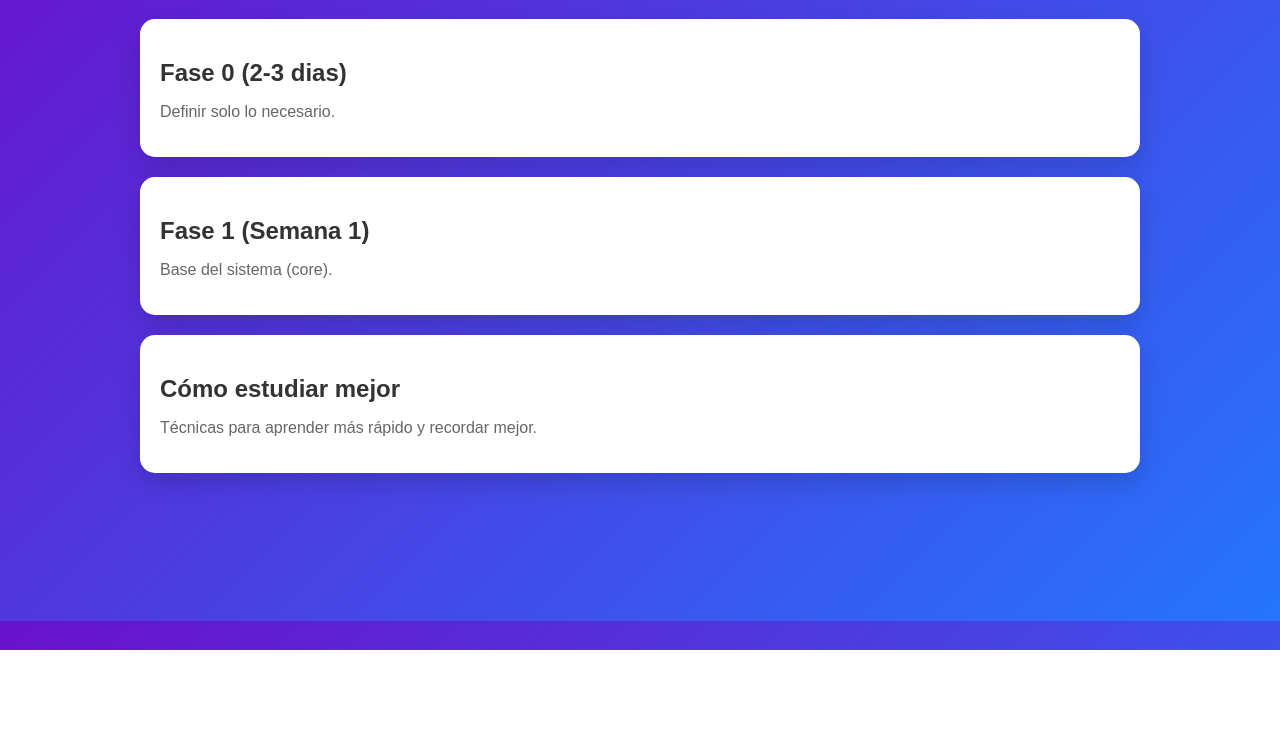
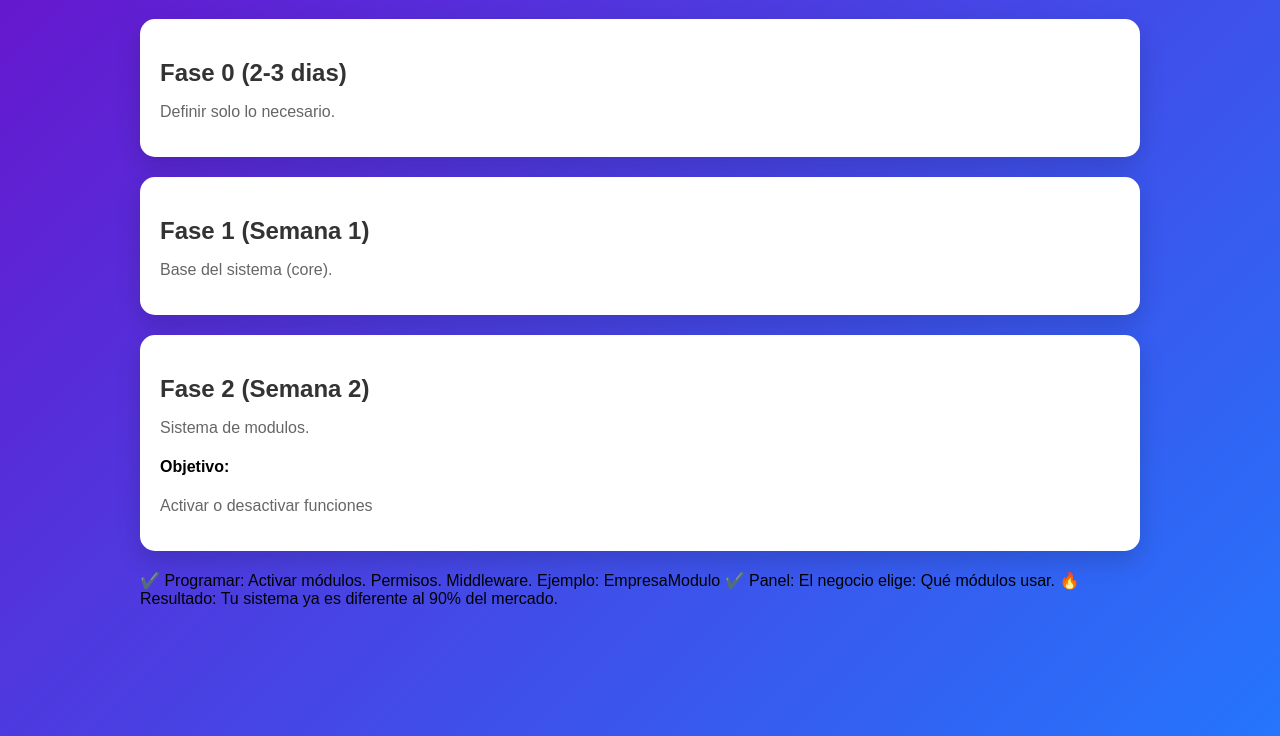
Before and after one commit to TotiManuel/JMM, a Flask app: page /organizacion in a window 1280 px wide; the page is wider, and only the part inside the window is pictured. Shown: the part 150-886 px from the top of that part. Before the commit the page ends 800 px from the top of that part, so only its background shows below. Run offline with Flask 3, Linux system fonts and the light colour scheme; the visitor is signed in with stand-in values (Sample User, id 1).

Commit message:
Update Organizacion (Incompleto)

```diff
--- a/templates/organizacion.html
+++ b/templates/organizacion.html
@@ -86,17 +86,37 @@ body {
         <h3>Paso 1</h3>
         <p>Autentificacion multiempresa (Cada Negocio tiene su cuenta).</p>
         <h4>Modelos:</h4>
-        <li>Empresa</li>
+        <ul>Empresa</ul>
         <ul>Usuario</ul>
 
         <h3>Paso 2</h3>
         <p>Roles Basicos.</p>
+        <ul>Admin.</ul>
+        <ul>Empleado.</ul>
+
+        <h3>Paso 3</h3>
+        <p>No visual, solo funcional.</p>
+        <ul>Navegacion.</ul>
+        <ul>Sidebar.</ul>
+
+        <h3>Paso 4</h3>
+        <p>Estructura Modular desde el Inicio.</p>
+        <ul>app/
+            ├── core/
+            ├── modules/
+            ├── auth/
+            └── config/.</ul>
+        <h4>Resultado de esta fase:</h4>
+        <p>Ya podés crear empresas y usuarios.</p>
+
     </div>
 </div>
 
 <div class="card" onclick="toggleCard(this)">
-    <h2>Cómo estudiar mejor</h2>
-    <p>Técnicas para aprender más rápido y recordar mejor.</p>
+    <h2>Fase 2 (Semana 2)</h2>
+    <p>Sistema de modulos.</p>
+    <h4>Objetivo:</h4>
+    <p>Activar o desactivar funciones</p>
 
     <div class="tutorial-content">
         <h3>Tip 1</h3>
@@ -109,75 +129,6 @@ body {
         <p>Explicá lo que aprendés.</p>
     </div>
 </div>
-
-</div>
-
-<script>
-function toggleCard(card) {
-    card.classList.toggle("active");
-}
-</script>
-
-{% endblock %}
-<!--
-
-
-⚙️ Fase 1 (Semana 1) → Base del sistema (core)
-
-Esto es lo más importante.
-
-🎯 Qué programar:
-
-Sistema central que permitirá crecer.
-
-1️⃣ Autenticación multiempresa
-
-Tu sistema debe soportar muchas empresas.
-
-Ejemplo:
-
-Cada negocio tiene su cuenta.
-
-Modelos:
-
-Empresa
-Usuario
-
-2️⃣ Roles básicos
-
-Admin.
-
-Empleado.
-
-3️⃣ Dashboard base
-
-No visual, solo funcional:
-
-Navegación.
-
-Sidebar.
-
-4️⃣ Estructura modular desde el inicio
-
-Esto evita reescribir todo después.
-
-app/
- ├── core/
- ├── modules/
- ├── auth/
- └── config/
-
-🔥 Resultado de esta fase:
-
-👉 Ya podés crear empresas y usuarios.
-
-🧩 Fase 2 (Semana 2) → Sistema de módulos
-
-Este es el corazón del SaaS.
-
-🎯 Objetivo:
-
-Activar o desactivar funciones.
 
 ✔️ Programar:
 
@@ -200,6 +151,19 @@ Qué módulos usar.
 🔥 Resultado:
 
 Tu sistema ya es diferente al 90% del mercado.
+
+
+</div>
+
+<script>
+function toggleCard(card) {
+    card.classList.toggle("active");
+}
+</script>
+
+{% endblock %}
+<!--
+
 
 💰 Fase 3 (Semana 3) → Módulo ventas (primer dinero)
 
```
